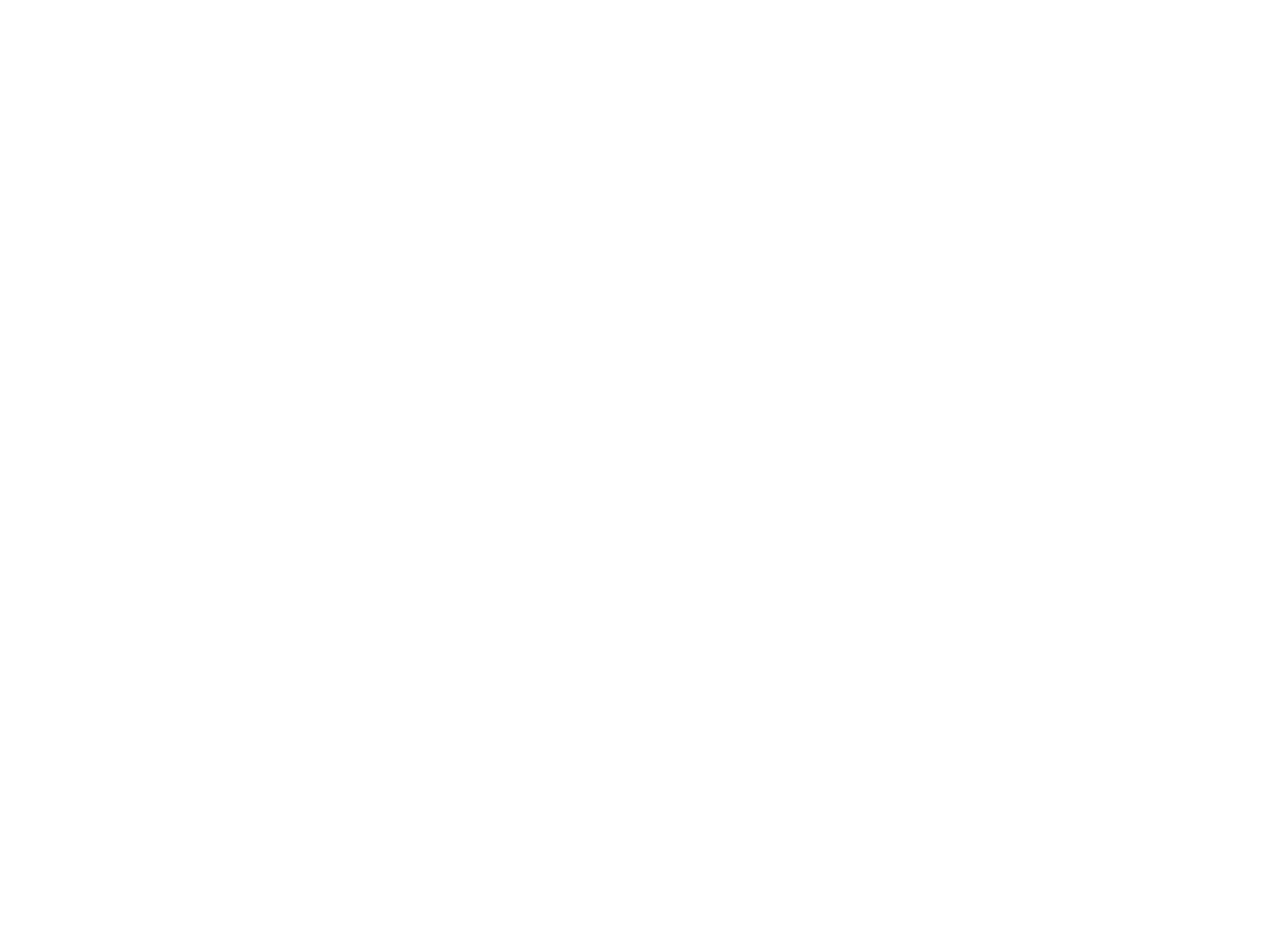
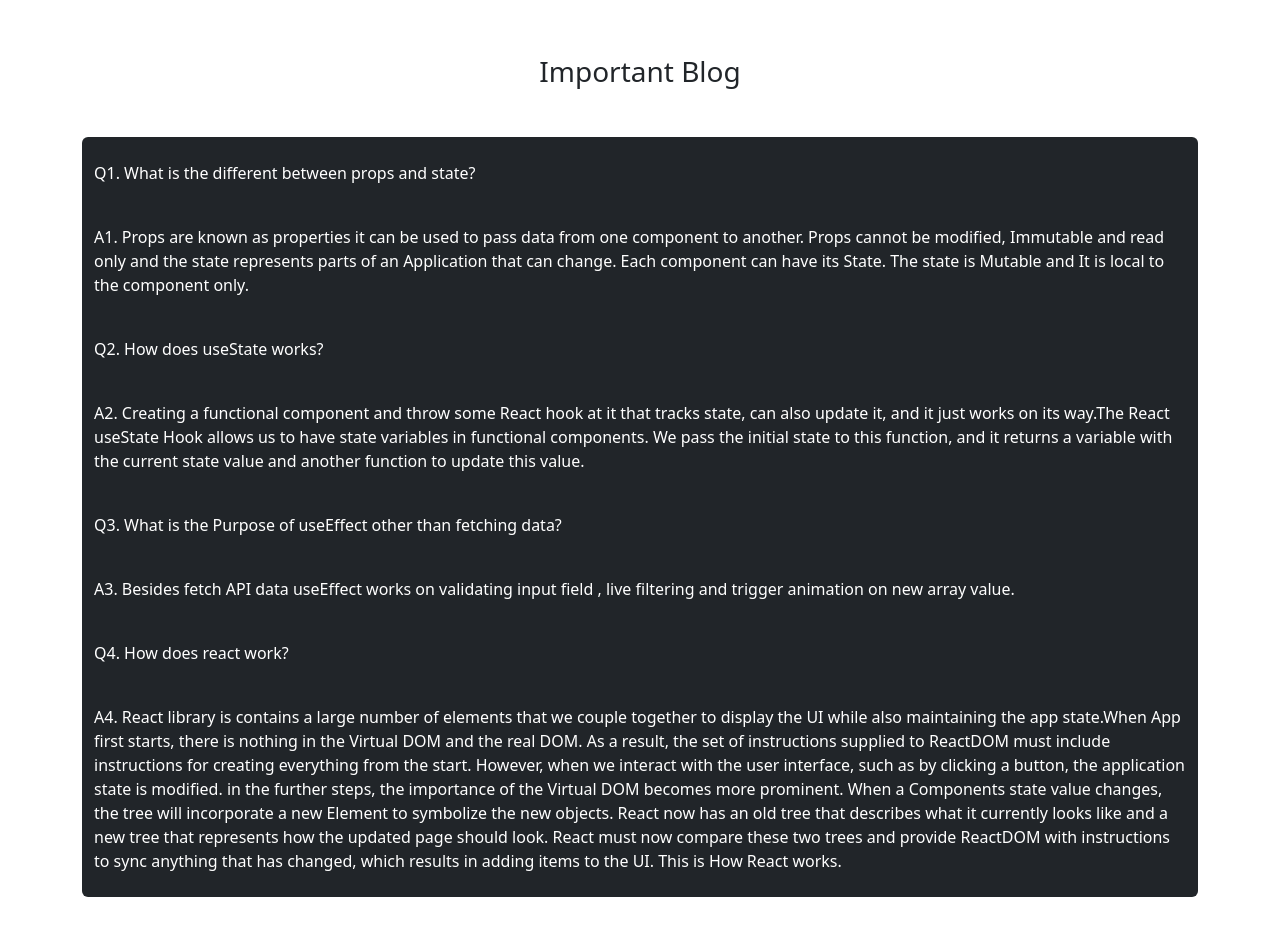
Before and after one commit to shahadat10033/Skill-shop, a React (Create React App) app: page / in a window 1280 px wide. Shown: the part 2560-3495 px from the top of the page. Before the commit the page ends 2567 px from the top, so only its background shows below. Built offline with nearby package versions, Linux system fonts and the light colour scheme.

Commit message:
completing blog component

```diff
--- a/src/App.js
+++ b/src/App.js
@@ -3,6 +3,7 @@ import "bootstrap/dist/css/bootstrap.min.css";
 import Header from "./Component/Header/Header";
 import Skills from "./Component/Skills";
 import Bookmark from "./Component/Bookmark";
+import Blog from "./Component/Blog";
 
 function App() {
   return (
@@ -11,6 +12,7 @@ function App() {
       <div className="row">
         <Skills></Skills>
         <Bookmark></Bookmark>
+        <Blog></Blog>
       </div>
     </div>
   );
--- /dev/null
+++ b/src/Component/Blog.js
@@ -0,0 +1,62 @@
+import React from "react";
+
+const Blog = () => {
+  return (
+    <div className="mb-5">
+      <h3 className="text-center my-5">Important Blog</h3>
+      <div className="container bg-dark rounded text-white">
+        <p className="pt-4">
+          Q1. What is the different between props and state?
+        </p>
+        <br />
+        <p>
+          A1. Props are known as properties it can be used to pass data from one
+          component to another. Props cannot be modified, Immutable and read
+          only and the state represents parts of an Application that can change.
+          Each component can have its State. The state is Mutable and It is
+          local to the component only.
+        </p>
+        <br />
+        <p> Q2. How does useState works? </p>
+        <br />
+        <p>
+          A2. Creating a functional component and throw some React hook at it
+          that tracks state, can also update it, and it just works on its
+          way.The React useState Hook allows us to have state variables in
+          functional components. We pass the initial state to this function, and
+          it returns a variable with the current state value and another
+          function to update this value.
+        </p>
+        <br />
+        <p>Q3. What is the Purpose of useEffect other than fetching data?</p>
+        <br />
+        <p>
+          A3. Besides fetch API data useEffect works on validating input field ,
+          live filtering and trigger animation on new array value.
+        </p>
+        <br />
+        <p> Q4. How does react work?</p>
+        <br />
+        <p className="pb-4">
+          A4. React library is contains a large number of elements that we
+          couple together to display the UI while also maintaining the app
+          state.When App first starts, there is nothing in the Virtual DOM and
+          the real DOM. As a result, the set of instructions supplied to
+          ReactDOM must include instructions for creating everything from the
+          start. However, when we interact with the user interface, such as by
+          clicking a button, the application state is modified. in the further
+          steps, the importance of the Virtual DOM becomes more prominent. When
+          a Components state value changes, the tree will incorporate a new
+          Element to symbolize the new objects. React now has an old tree that
+          describes what it currently looks like and a new tree that represents
+          how the updated page should look. React must now compare these two
+          trees and provide ReactDOM with instructions to sync anything that has
+          changed, which results in adding items to the UI. This is How React
+          works.
+        </p>
+      </div>
+    </div>
+  );
+};
+
+export default Blog;
```
